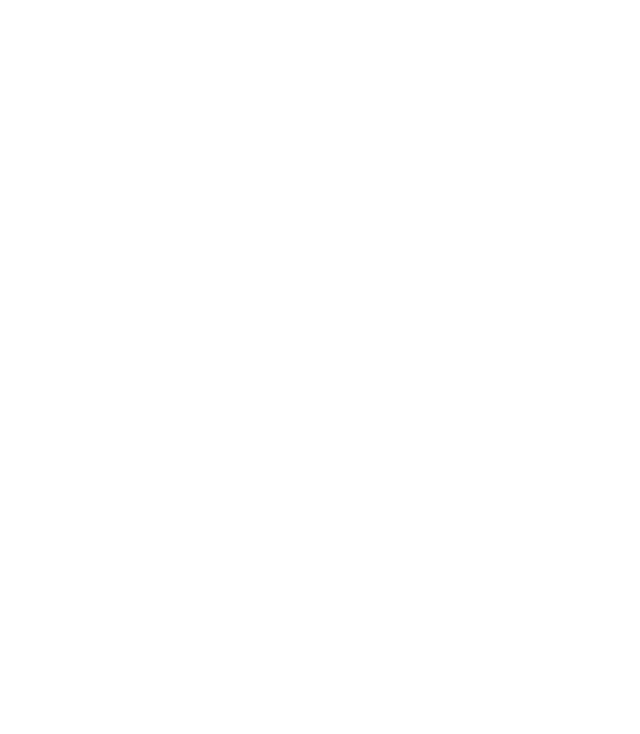
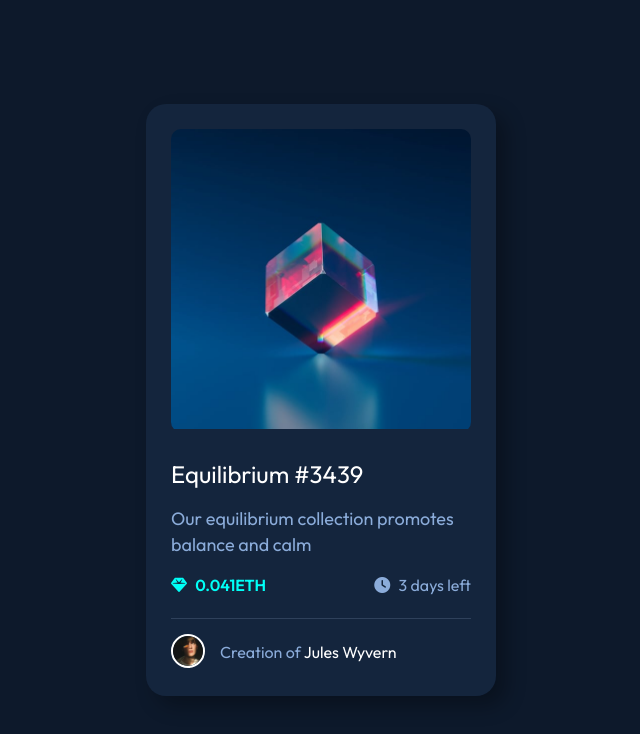
Before and after one commit to Ngenaudet/crypto__project, a plain HTML site: page index.html in a window 1280 px wide. Shown: the whole page, without its empty margins (319-959 px from the left). Drawn offline with Linux system fonts and the light colour scheme.

Commit message:
integration of the NFT card

```diff
--- /dev/null
+++ b/css/reset.css
@@ -0,0 +1,48 @@
+/* http://meyerweb.com/eric/tools/css/reset/
+   v2.0 | 20110126
+   License: none (public domain)
+*/
+
+html, body, div, span, applet, object, iframe,
+h1, h2, h3, h4, h5, h6, p, blockquote, pre,
+a, abbr, acronym, address, big, cite, code,
+del, dfn, em, img, ins, kbd, q, s, samp,
+small, strike, strong, sub, sup, tt, var,
+b, u, i, center,
+dl, dt, dd, ol, ul, li,
+fieldset, form, label, legend,
+table, caption, tbody, tfoot, thead, tr, th, td,
+article, aside, canvas, details, embed,
+figure, figcaption, footer, header, hgroup,
+menu, nav, output, ruby, section, summary,
+time, mark, audio, video {
+	margin: 0;
+	padding: 0;
+	border: 0;
+	font-size: 100%;
+	font: inherit;
+	vertical-align: baseline;
+}
+/* HTML5 display-role reset for older browsers */
+article, aside, details, figcaption, figure,
+footer, header, hgroup, menu, nav, section {
+	display: block;
+}
+body {
+	line-height: 1;
+}
+ol, ul {
+	list-style: none;
+}
+blockquote, q {
+	quotes: none;
+}
+blockquote:before, blockquote:after,
+q:before, q:after {
+	content: '';
+	content: none;
+}
+table {
+	border-collapse: collapse;
+	border-spacing: 0;
+}
--- a/css/style.css
+++ b/css/style.css
@@ -1,3 +1,105 @@
+@import url('https://fonts.googleapis.com/css2?family=Outfit:wght@300;400;600&display=swap');
+
 body{
+ background-color: hsl(217, 54%, 11%);
+ height: 100vh;
+
+ /* alignement de la card au milieu de l ecran */
+ display: flex;
+ justify-content: center;
+ align-items: center;
 
 }
+
+:root{
+    /* COULEURS */
+    --cyan: hsl(178, 100%, 50%);
+    --softBlue: hsl(215, 51%, 70%);
+    --veryDarkBlueMainBg: hsl(217, 54%, 11%);
+    --veryDarkBlueCardBg: hsl(216, 50%, 16%);
+    --veryDarkBlueLine: hsl(215, 32%, 27%);
+    --white:  hsl(0, 0%, 100%);
+
+    /* FONT */
+    --fontOutfit: 'Outfit', sans-serif;
+}
+
+.card{
+    background-color: var(--veryDarkBlueCardBg);
+    width: 300px;
+    color: var(--white);
+    font-size: 18px;
+    border-radius: 20px;
+    padding: 25px;
+    box-shadow: 10px 10px 20px rgba(0,0,0,0.3);
+}
+
+.card p,
+.card h1
+{
+    font-family: 'Outfit', sans-serif;
+    font-size: 1rem;
+}
+.card .card__header{
+    overflow: hidden;
+    border-radius: 10px;
+}
+
+.card .card__header .img__product{
+    width: 100%;
+    height: auto;
+}
+
+.card .card__content .card__content__header h1{
+    font-size: 1.5rem;
+    margin: 30px 0 20px;
+}
+.card .card__content .card__content__header p{
+    font-size: 1em;
+    line-height: 1.4em;
+    color: var(--softBlue);
+    margin-bottom: 20px;
+}
+
+.card .card__content .card__informations{
+    display: flex;
+    justify-content: space-between;
+}
+.card .card__content .card__informations .price{
+    color: var(--cyan);
+    font-weight: 600;
+}
+
+.card .card__content .card__informations .price i,
+.card .card__content .card__informations .time__left i
+{
+    margin-right: 5px;
+}
+
+.card .card__content .card__informations {
+    color: var(--softBlue);
+}
+
+.card .card__content .creator{
+    border-top: 1px solid var(--veryDarkBlueLine);
+    margin-top: 25px;
+    padding-top: 15px;
+    display: flex;
+    align-items: center;
+
+}
+.card .card__content .creator .creator__picture img{
+    height: 30px;
+    border: 2px solid var(--white);
+    border-radius: 50%;
+    margin-right: 15px;
+}
+
+.card .card__content .creator .creator__name{
+    color: var(--softBlue);
+    font-size: 1em;
+}
+
+.card .card__content .creator .creator__name span{
+    color: var(--white);
+}
--- a/index.html
+++ b/index.html
@@ -12,13 +12,48 @@
   <link rel="icon" type="image/png" sizes="32x32" href="./images/favicon-32x32.png">
 
   <link rel="stylesheet" href="./css/style.css">
+  <link rel="stylesheet" href="./css/reset.css">
+  <!-- font awesome -->
+  <link rel="stylesheet" href="https://cdnjs.cloudflare.com/ajax/libs/font-awesome/6.1.1/css/all.min.css">
   <title>NFT preview card component</title>
 </head>
+
 <body>
+    <div class="card">
+      <div class="card__header">
+        <img src="images/image-equilibrium.jpg" alt="" class="img__product">
+      </div>
+      <div class="card__content">
+        <div class="card__content__header">
+          <h1>Equilibrium #3439</h1>
+          <p>
+            Our equilibrium collection promotes <br> balance and calm
+          </p>
+        </div>
 
-  <!-- TODO
-    * READ THE README
-  -->
+        <div class="card__informations">
+          <p class="price">
+            <i class="fa-solid fa-gem"></i>
+            <span>0.041ETH</span>
+          </p>
+          <p class="time__left">
+            <i class="fa-solid fa-clock"></i>
+            <span>
+              3 days left
+            </span>
+
+          </p>
+        </div>
+        <div class="creator">
+          <div class="creator__picture">
+              <img src="images/image-avatar.png" alt="">
+          </div>
+          <div class="creator__name">
+              <p> Creation of <span>Jules Wyvern</span</p>
+          </div>
+        </div>
+      </div>
+    </div>
 
 </body>
 </html>
```
